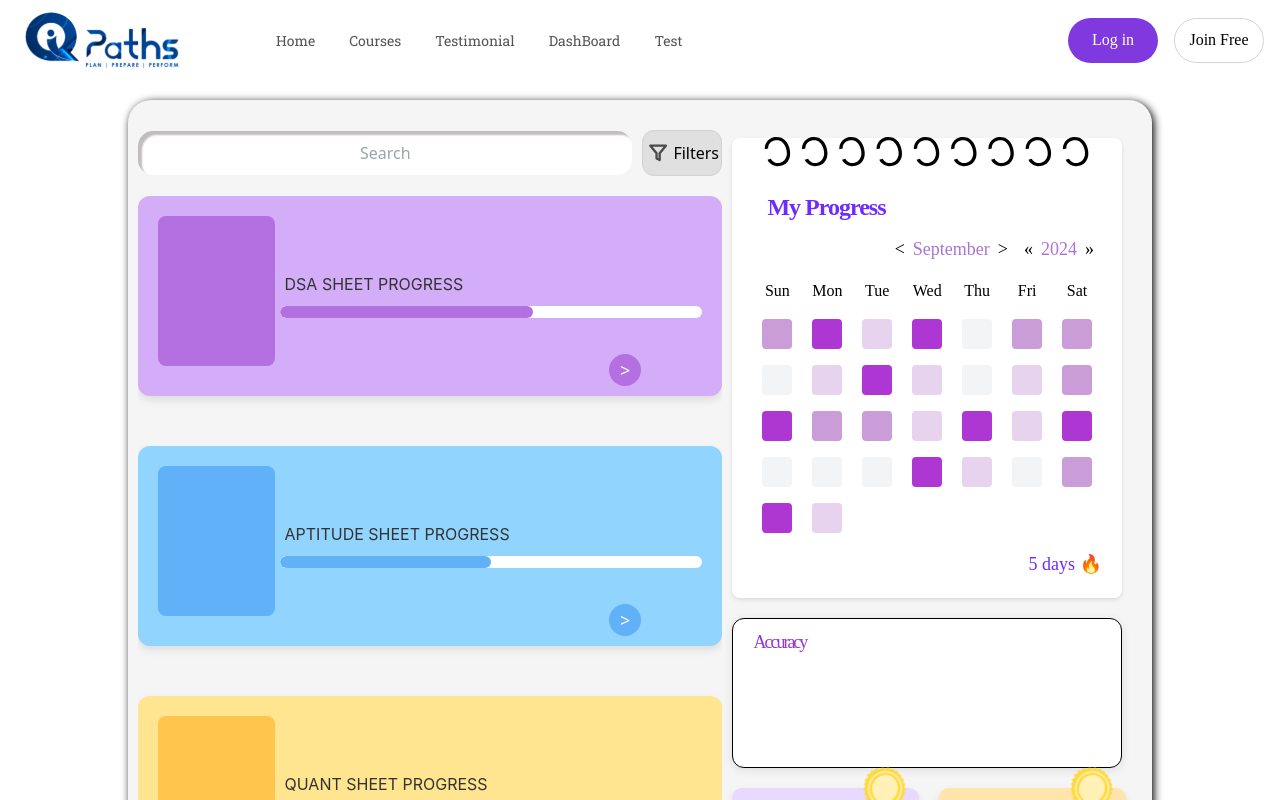
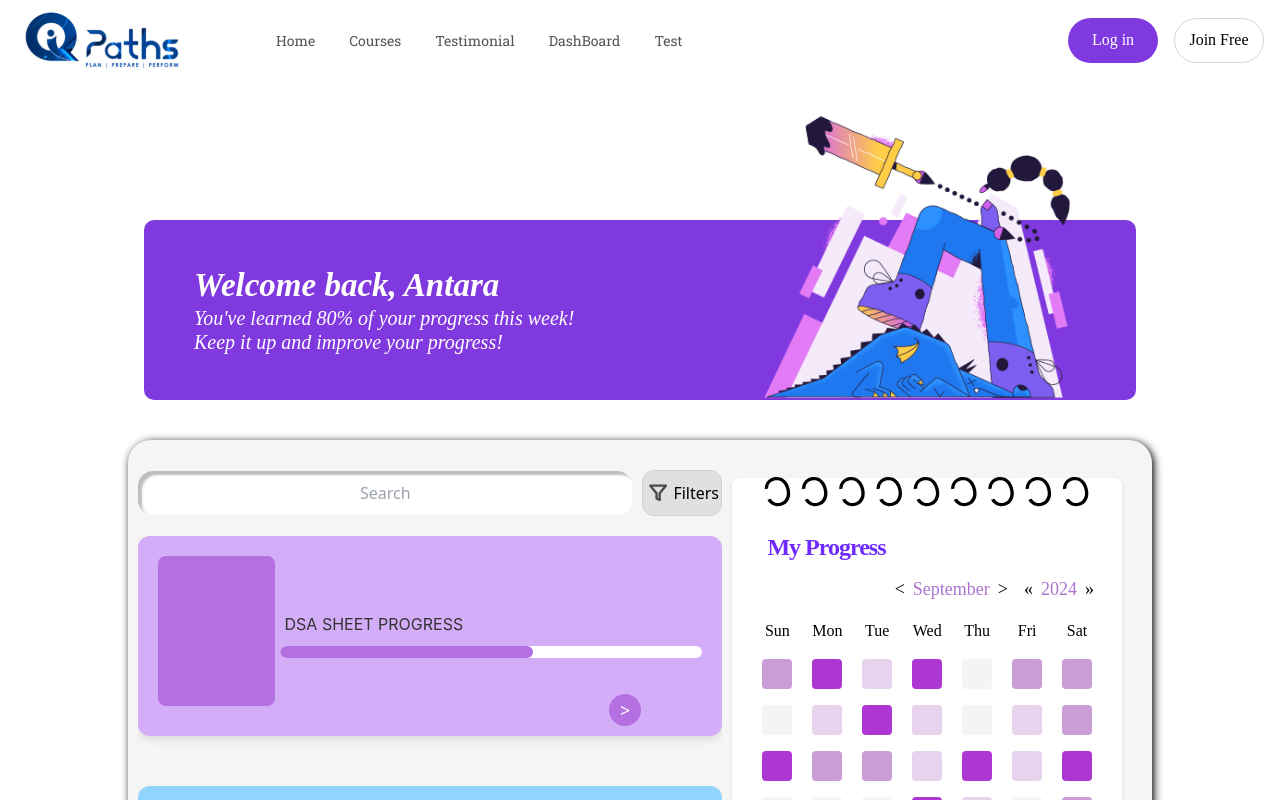
Before and after one commit to ITISH7/iqpathsquizFrontend, a React app: page /result in a window 1280 px wide. Shown: the top 800 px of the page. Built offline with nearby package versions, Linux system fonts and the light colour scheme; the HTML template or start-up script is replaced by a standard one; a web font is replaced by a local one.

Commit message:
add result hero section

```diff
--- a/src/pages/Result.jsx
+++ b/src/pages/Result.jsx
@@ -5,7 +5,7 @@ import ResultDashboard from '../components/ResultDashboard/ResultDashboard'
 function Result() {
     return (
       <>
-      {/* <ResultHeroSection /> */}
+      <ResultHeroSection />
       <ResultDashboard />
       </>
     )
```
